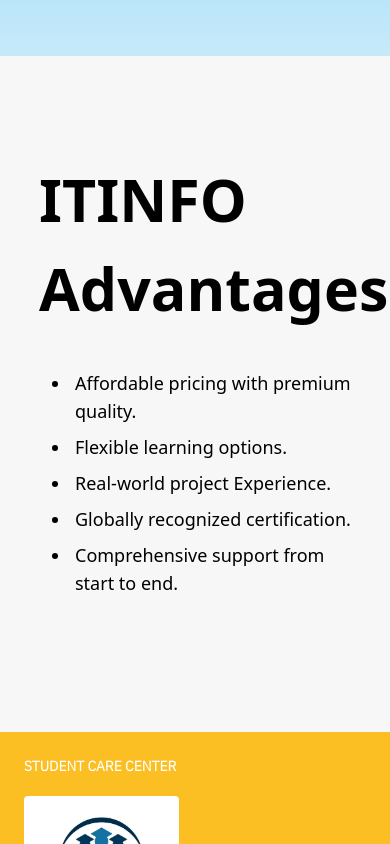
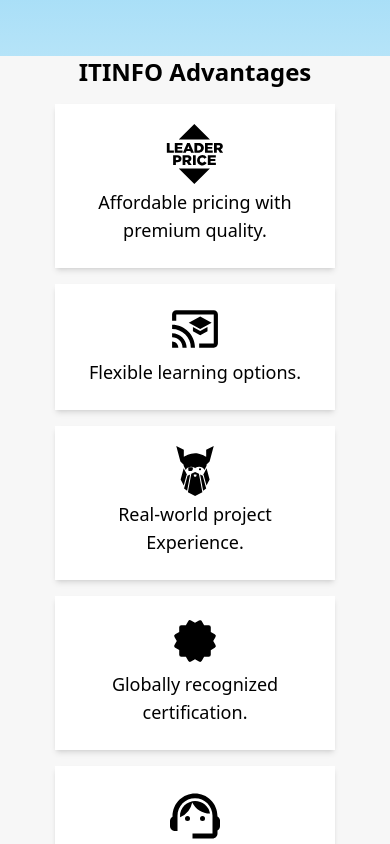
Before and after one commit to balajipatil0009/Itinfo, a React (Vite) app: page /SearchById in a window 390 px wide. Shown: the part 740-1584 px from the top of the page. Built offline with nearby package versions, Linux system fonts and the light colour scheme; no server answers.

Commit message:
Advantages structure change

```diff
--- a/src/componunts/Goals.jsx
+++ b/src/componunts/Goals.jsx
@@ -1,18 +1,15 @@
-import React from "react";
 import "../App.css";
+import { SiLeaderprice,SiTheodinproject  } from "react-icons/si";
+import { MdOutlineCastForEducation,MdOutlineSupportAgent } from "react-icons/md";
+import { BiSolidCertification   } from "react-icons/bi";
+
+
+
 const Goals = () => {
   return (
-    <div className="h-[80vh] w-[100vw] items-center bg-[#f7f7f7] md:bg-[url(/itinfo3.jpg)] bg-contain bg-no-repeat bg-center flex justify-center md:justify-normal md:grid md:pr-[10vw]">
-      <div className="w-[80vw] md:w-[40vw] justify-self-end grid">
+    <div className="min-h-[80vh] w-[100vw] items-center bg-[#f7f7f7] md:bg-[url(/itinfo3.jpg)] bg-contain bg-no-repeat bg-center flex justify-center md:justify-normal md:grid md:pr-[10vw]">
+      <div className="w-[80vw] md:w-[40vw] hidden md:grid justify-self-end">
         <h1 className=" font-bold text-[7vh]">ITINFO Advantages</h1>
-        {/* <p className="text-center font-sansLight line-clamp-1">
-          ITINFO Academy is your go-to destination for quality education and
-          learning. Whether you are looking to enhance your skills, further your
-          career, or simply learn something new, we have the resources and
-          support you need to succeed. Choose ITINFO Academy for a
-          transformative learning experience that will set you up for success in
-          the future.
-        </p> */}
         <div className="flex p-8">
           <ul className=" list-disc">
             <li className=" p-1 text-lg">
@@ -27,6 +24,22 @@
           </ul>
         </div>
       </div>
+      <div className="w-[80vw] md:w-[40vw]  md:hidden justify-self-end">
+        <h1 className=" font-bold text-2xl text-center">ITINFO Advantages</h1>
+        <div className="">
+
+            <div className=" bg-white shadow-md p-5 m-4 "><div className="flex justify-center"><SiLeaderprice size={60}/></div><p className=" p-1 text-lg text-center">
+              Affordable pricing with premium quality.
+            </p></div>
+            <div className=" bg-white shadow-md p-5 m-4"><div className="flex justify-center"> <MdOutlineCastForEducation size={50}/> </div><p className=" p-1 text-lg text-center">Flexible learning options.</p></div>
+            <div className=" bg-white shadow-md p-5 m-4"><div className="flex justify-center"><SiTheodinproject size={50} /></div><p className=" p-1 text-lg text-center">Real-world project Experience.</p></div>
+            <div className=" bg-white shadow-md p-5 m-4"><div className="flex justify-center"><BiSolidCertification size={50} /></div><p className=" p-1 text-lg text-center">Globally recognized certification.</p></div>
+            <div className=" bg-white shadow-md p-5 m-4"><div className="flex justify-center"><MdOutlineSupportAgent size={60} /></div><p className=" p-1 text-lg text-center">
+              Comprehensive support from start to end.
+            </p></div>
+
+        </div>
+      </div>
     </div>
   );
 };
--- a/src/pages/About.jsx
+++ b/src/pages/About.jsx
@@ -17,39 +17,7 @@
           </div>
         </div>
       </div>
-      {/* <div className="p-6 bg-slate-100">
-        <div>
-          <u>
-            <h1 className="text-4xl">OUR VISION</h1>
-          </u>
-          <p className="p-0 md:p-0 w-[60vw] text-justify">
-            &nbsp;&nbsp;&nbsp;&nbsp;To become a globally recognized institution
-            empowering individuals with comprehensive knowledge and expertise in
-            cutting-edge information technology, fostering innovation, and
-            preparing them for successful careers in a rapidly evolving digital
-            landscape.
-          </p>
-        </div>
-        <div className=" flex md:justify-end bg-slate-100 pt-6 md:p-6">
-          <div className="right-0 md:right-4 ">
-            <u>
-              <h1 className="text-4xl md:text-right">OUR MISSION</h1>
-            </u>
-            <p className="p-0 md:p-6 w-[60vw] text-justify">
-              &nbsp;&nbsp;&nbsp;&nbsp; At ITINFO ACADEMY, our mission is to
-              provide a dynamic learning environment that emphasizes hands-on
-              experience, industry-aligned curriculum, and personalized learning
-              paths. We aim to cultivate a community of learners guided by
-              expert faculty and industry connections, fostering a supportive
-              ecosystem that nurtures individual growth and encourages
-              exploration of emerging technologies. Through mentorship,
-              certifications, and accreditation, we aspire to equip our students
-              with the skills and mindset needed to thrive in the ever-changing
-              IT landscape.
-            </p>
-          </div>
-        </div>
-      </div> */}
+
       <div className="flex justify-center my-10">
         <div className="w-[80vw] p-2 md:p-20 rounded-lg border-[3px] border-gray-400">
           <h3 className=" text-4xl font-bold text-blue-600 m">
@@ -102,7 +70,7 @@
           </h3>
           <p>
             We offer customized training programs, including one-on-one formats,
-            at students' homes or business locations. With the rapid advancement
+            at students homes or business locations. With the rapid advancement
             of technology and constant influx of new software applications and
             hardware devices, there is a continuous demand for training and
             skills upgrading. This ensures that individuals can maximize the
```
Also changed, not shown: 1 other file (tests, documents, lock files or other folders).
